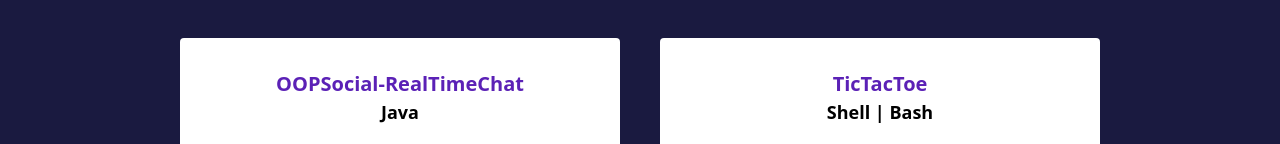
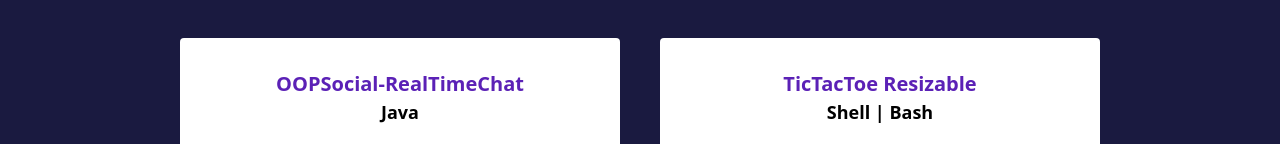
Before and after one commit to Nasc1mento/my-portfolio, a React (Vite) app: page /projects in a window 1280 px wide. Shown: the part 210-354 px from the top of the page. Built offline with nearby package versions, Linux system fonts and the light colour scheme.

Commit message:
edit projects list

```diff
--- a/src/components/Projects/List.tsx
+++ b/src/components/Projects/List.tsx
@@ -17,7 +17,7 @@ export default class List extends Component {
         </div>
         <div className='justify-center items-center m-5 text-center'>
             <div className='bg-white rounded py-8'>
-                <h3 className='text-xl text-violet-800 font-bold'>TicTacToe</h3>
+                <h3 className='text-xl text-violet-800 font-bold'>TicTacToe Resizable</h3>
                 <h4 className='text-lg font-bold text-black'>Shell | Bash</h4>
                 <div className='flex space-x-2 justify-center m-5'>
                     <button className='bg-blue-500 hover:bg-blue-700 text-white font-bold py-2 px-4 rounded duration-500'>
```
